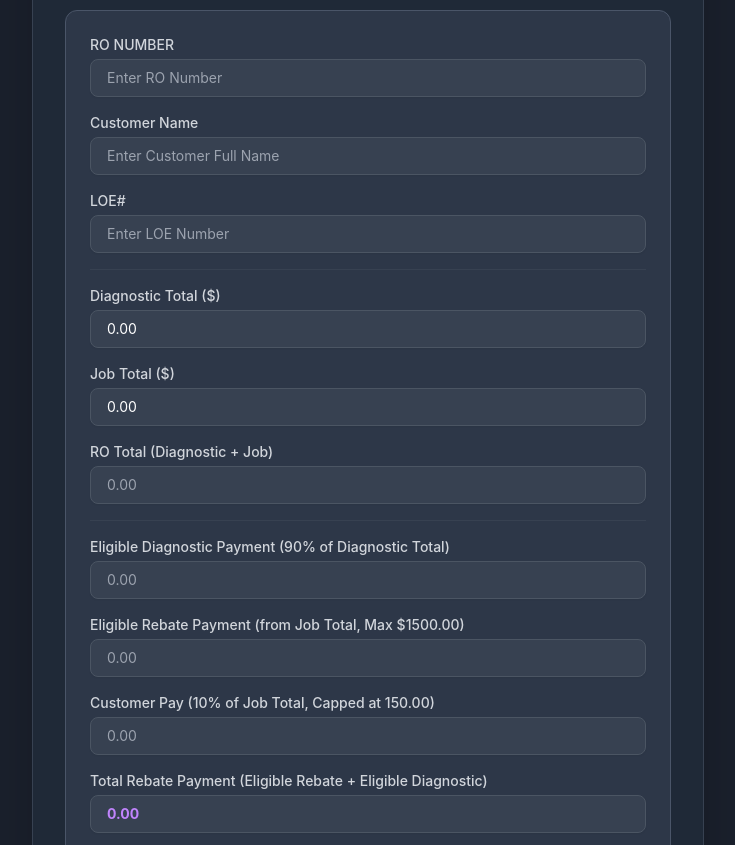
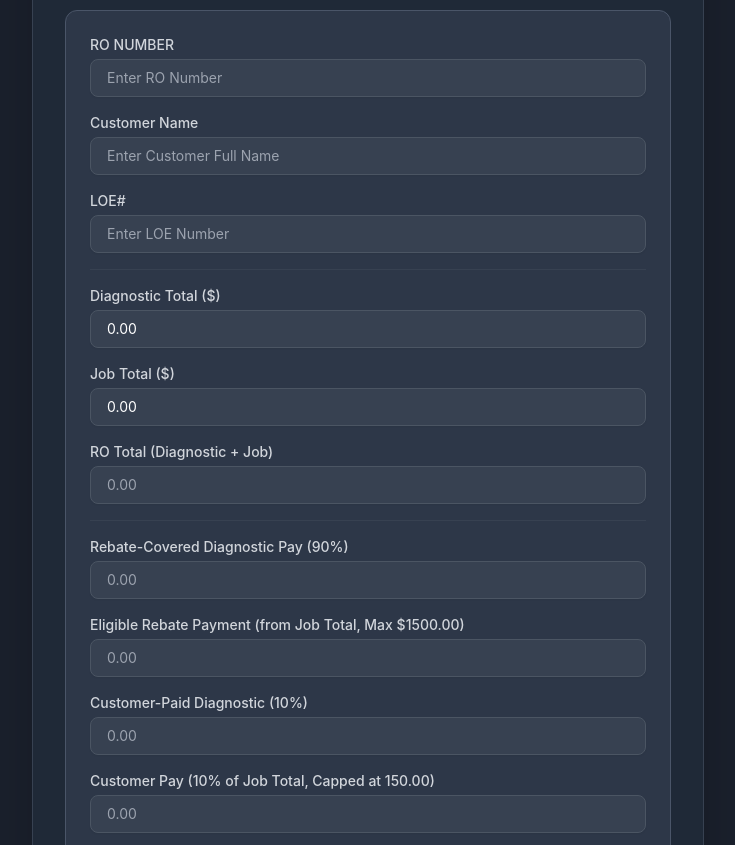
Before and after one commit to Mazdasplus/coolair, a plain HTML site: page index.html in a window 1280 px wide. Shown: the part 107-952 px from the top of the page, without its empty margins (272-1007 px from the left). Drawn offline with nearby package versions, Linux system fonts and the light colour scheme.

Commit message:
Update index.html

```diff
--- a/index.html
+++ b/index.html
@@ -148,7 +148,7 @@
 
                     <!-- Eligible Diagnostic Payment Field -->
                     <div class="mt-4">
-                        <label for="eligibleDiagnosticPayment_${index}" class="block text-sm font-medium text-gray-300 mb-1">Eligible Diagnostic Payment (90% of Diagnostic Total)</label>
+                        <label for="eligibleDiagnosticPayment_${index}" class="block text-sm font-medium text-gray-300 mb-1">Rebate-Covered Diagnostic Pay (90%)</label>
                         <input type="text" id="eligibleDiagnosticPayment_${index}" name="eligibleDiagnosticPayment_${index}" value="0.00" readonly
                                class="mt-1 block w-full px-4 py-2 border border-gray-600 rounded-lg bg-gray-700 text-gray-400 cursor-not-allowed shadow-sm sm:text-sm">
                     </div>
@@ -160,6 +160,13 @@
                                class="mt-1 block w-full px-4 py-2 border border-gray-600 rounded-lg bg-gray-700 text-gray-400 cursor-not-allowed shadow-sm sm:text-sm">
                     </div>
 
+                    <!-- Customer-Paid Diagnostic (10%) Field -->
+                    <div class="mt-4">
+                        <label for="customerDiagnosticPay_${index}" class="block text-sm font-medium text-gray-300 mb-1">Customer-Paid Diagnostic (10%)</label>
+                        <input type="text" id="customerDiagnosticPay_${index}" name="customerDiagnosticPay_${index}" value="0.00" readonly
+                               class="mt-1 block w-full px-4 py-2 border border-gray-600 rounded-lg bg-gray-700 text-gray-400 cursor-not-allowed shadow-sm sm:text-sm">
+                    </div>
+
                     <!-- Customer Pay (10% of Job Total, capped at $150) Field -->
                     <div class="mt-4">
                         <label for="customerPayPercentage_${index}" class="block text-sm font-medium text-gray-300 mb-1">Customer Pay (10% of Job Total, Capped at ${(OVERAGE_THRESHOLD * 0.10).toFixed(2)})</label>
@@ -167,18 +174,18 @@
                                class="mt-1 block w-full px-4 py-2 border border-gray-600 rounded-lg bg-gray-700 text-gray-400 cursor-not-allowed shadow-sm sm:text-sm">
                     </div>
 
+                    <!-- Overage Field -->
+                    <div class="mt-4">
+                        <label for="overage_${index}" class="block text-sm font-medium text-gray-300 mb-1">Remaining Balance (Overage)</label>
+                        <input type="text" id="overage_${index}" name="overage_${index}" value="0.00" readonly
+                               class="mt-1 block w-full px-4 py-2 border border-gray-600 rounded-lg bg-gray-700 text-gray-400 cursor-not-allowed shadow-sm sm:text-sm">
+                    </div>
+
                     <!-- Total Rebate Payment Field -->
                     <div class="mt-4">
-                        <label for="totalRebatePayment_${index}" class="block text-sm font-medium text-gray-300 mb-1">Total Rebate Payment (Eligible Rebate + Eligible Diagnostic)</label>
+                        <label for="totalRebatePayment_${index}" class="block text-sm font-medium text-gray-300 mb-1">Total Rebate Payment (Rebate-Covered Diagnostic + Eligible Rebate)</label>
                         <input type="text" id="totalRebatePayment_${index}" name="totalRebatePayment_${index}" value="0.00" readonly
                                class="mt-1 block w-full px-4 py-2 border border-gray-600 rounded-lg bg-gray-700 text-purple-400 font-bold cursor-not-allowed shadow-sm sm:text-sm">
-                    </div>
-
-                    <!-- Overage Field -->
-                    <div class="mt-4">
-                        <label for="overage_${index}" class="block text-sm font-medium text-gray-300 mb-1">Additional Customer Payment (RO Total - Capped 10% - Total Rebate)</label>
-                        <input type="text" id="overage_${index}" name="overage_${index}" value="0.00" readonly
-                               class="mt-1 block w-full px-4 py-2 border border-gray-600 rounded-lg bg-gray-700 text-gray-400 cursor-not-allowed shadow-sm sm:text-sm">
                     </div>
 
                     <!-- Total Customer Payment Field -->
@@ -246,18 +253,21 @@
 
                 // Calculate values
                 const roTotal = diagnosticTotal + jobTotal;
-                const eligibleDiagnosticPayment = diagnosticTotal * 0.90; // UPDATED to 90%
+                const eligibleDiagnosticPayment = diagnosticTotal * 0.90;
+                const customerDiagnosticPay = diagnosticTotal * 0.10; // Explicit 10% customer diagnostic pay
                 const eligibleRebatePayment = Math.min(jobTotal, REBATE_MAX_CAP);
                 const customerPayPercentage = Math.min(jobTotal * 0.10, OVERAGE_THRESHOLD * 0.10);
                 const totalRebatePayment = eligibleRebatePayment + eligibleDiagnosticPayment;
-                const additionalCustomerPayment = roTotal - customerPayPercentage - totalRebatePayment;
-                const overage = Math.max(0, additionalCustomerPayment);
-                const totalCustomerPayment = customerPayPercentage + overage;
+
+                // New, more explicit calculation for overage and total customer payment
+                const overage = Math.max(0, roTotal - totalRebatePayment - customerPayPercentage);
+                const totalCustomerPayment = customerDiagnosticPay + customerPayPercentage + overage;
 
                 // Update display fields for the current car entry
                 carElement.querySelector(`#roTotal_${index}`).value = roTotal.toFixed(2);
                 carElement.querySelector(`#eligibleDiagnosticPayment_${index}`).value = eligibleDiagnosticPayment.toFixed(2);
                 carElement.querySelector(`#eligibleRebatePayment_${index}`).value = eligibleRebatePayment.toFixed(2);
+                carElement.querySelector(`#customerDiagnosticPay_${index}`).value = customerDiagnosticPay.toFixed(2);
                 carElement.querySelector(`#customerPayPercentage_${index}`).value = customerPayPercentage.toFixed(2);
                 carElement.querySelector(`#totalRebatePayment_${index}`).value = totalRebatePayment.toFixed(2);
                 carElement.querySelector(`#overage_${index}`).value = overage.toFixed(2);
```
